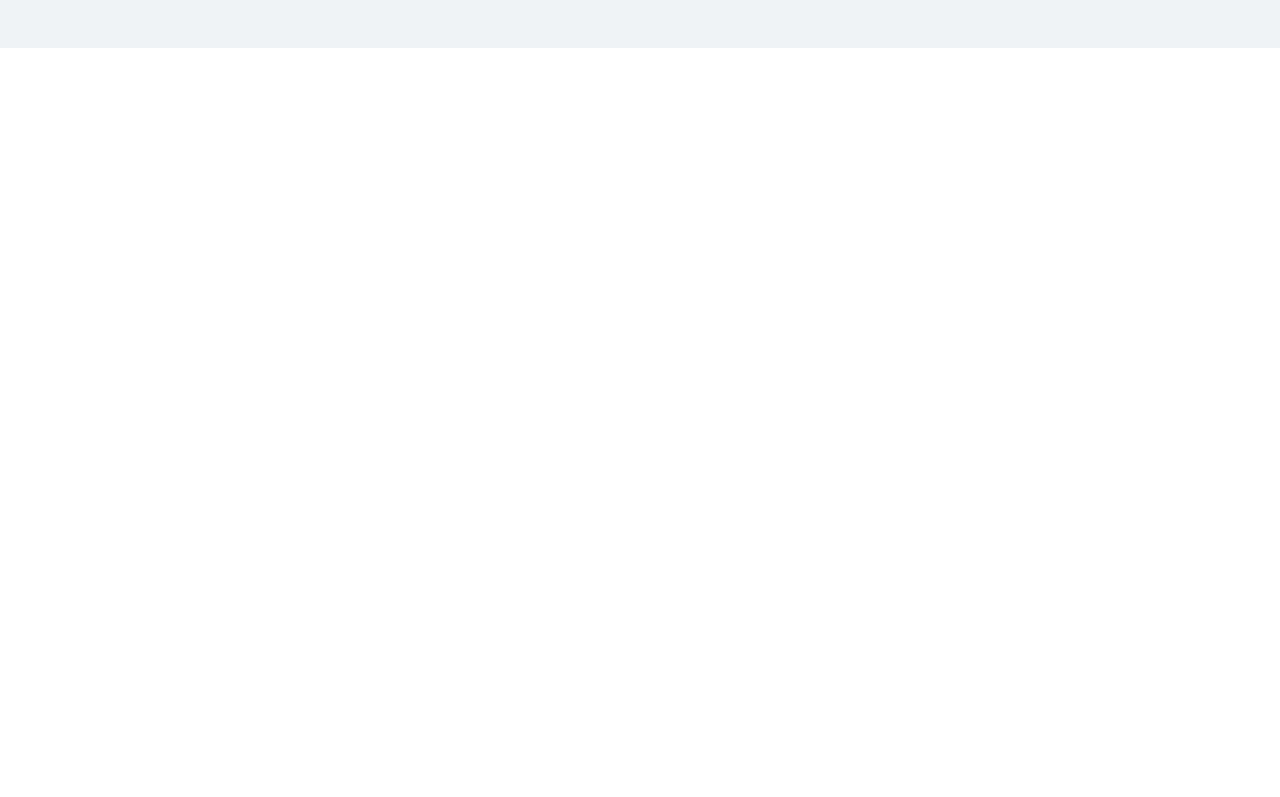
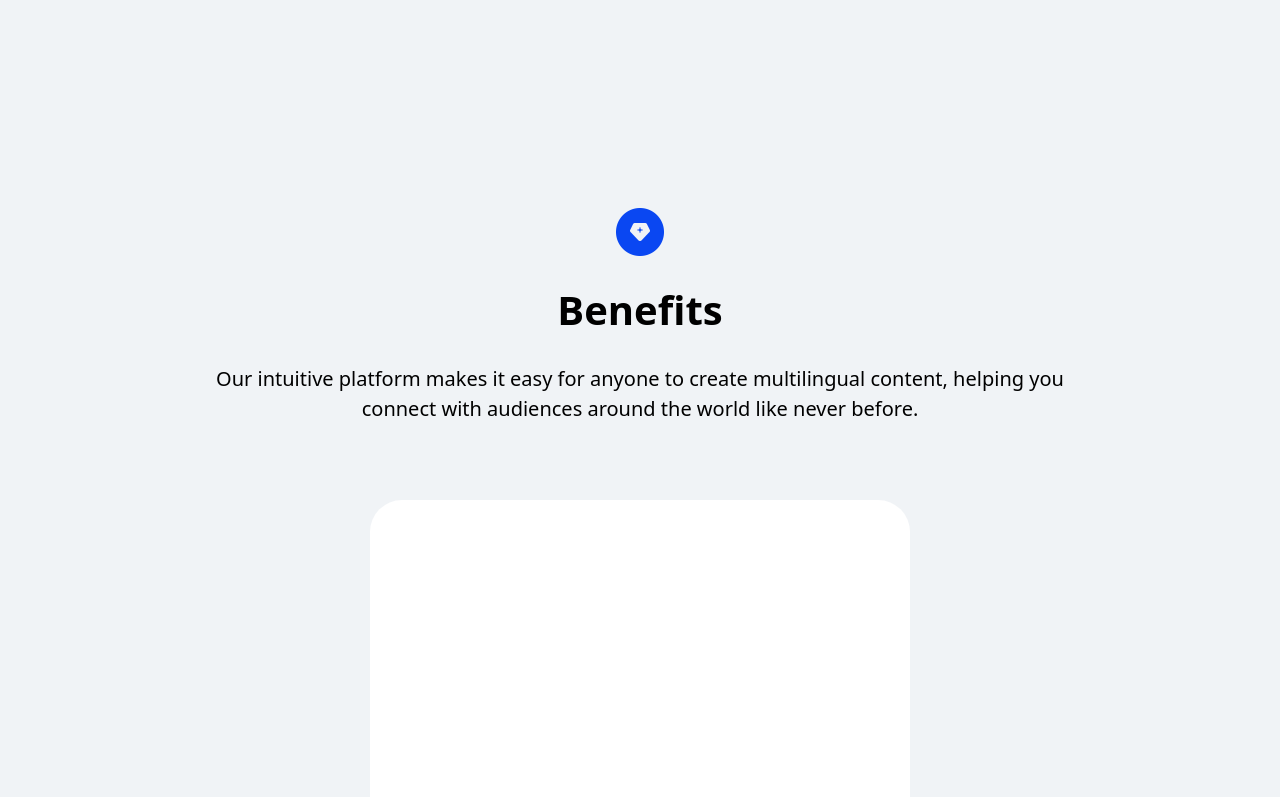
Before and after one commit to shrikarlekkala/MetaFrazoUI, a React (Vite) app in the folder frontend/: page / in a window 1280 px wide. Shown: the part 6864-7661 px from the top of the page. Before the commit the page ends 6912 px from the top, so only its background shows below. Built offline with nearby package versions, Linux system fonts and the light colour scheme.

Commit message:
feat: Add Benefits and Reviews sections to homepage

```diff
--- a/frontend/src/App.jsx
+++ b/frontend/src/App.jsx
@@ -1,7 +1,9 @@
+import Benefits from "./sections/Benefits";
 import Features from "./sections/Features";
 import Guide from "./sections/Guide";
 import Hero from "./sections/Hero";
 import PreTest from "./sections/PreTest";
+import Reviews from "./sections/Reviews";
 import ShowReel from "./sections/ShowReel";
 import Testimonials from "./sections/Testimonials";
 
@@ -14,6 +16,8 @@ export default function App() {
     <Testimonials/>
     <Features/>
     <Guide/>
+    <Benefits/>
+    <Reviews/>
     </>
   )
 }
--- /dev/null
+++ b/frontend/src/sections/Benefits.jsx
@@ -0,0 +1,25 @@
+import React from 'react'
+
+function Benefits() {
+    return (
+        <>
+            <div className="bg-[#F0F3F6] flex w-full justify-center items-center flex-col py-40">
+                <img src="assets\Benifits.png" alt="" srcset="" className='w-[48px]' />
+                <div className="text-[40px] font-bold my-6">Benefits</div>
+                <div className="text-[20px] text-center">
+                    Our intuitive platform makes it easy for anyone to create multilingual content, helping you <br />
+                    connect with audiences around the world like never before.
+                </div>
+                <div className="w-4/5 flex flex-wrap justify-center mt-16 my-[64px]">
+                    <div className="w-[540px] h-[408px] bg-white rounded-[32px] m-3"></div>
+                    <div className="w-[540px] h-[408px] bg-white rounded-[32px] m-3"></div>
+                    <div className="w-[540px] h-[408px] bg-white rounded-[32px] m-3"></div>
+                    <div className="w-[540px] h-[408px] bg-white rounded-[32px] m-3"></div>
+                </div>
+                <div className="w-[354px] bg-[#0A47F2] h-[51px] rounded-[16px] flex justify-center items-center text-white">Get Started Now</div>
+            </div>
+        </>
+    )
+}
+
+export default Benefits
--- a/frontend/src/sections/Guide.jsx
+++ b/frontend/src/sections/Guide.jsx
@@ -8,7 +8,7 @@ function Guide() {
                 <div className="text-[40px] font-bold my-6">
                     How It Works?
                 </div>
-                <div className="text-[20px]">
+                <div className="text-[20px] text-center">
                     Transforming your videos into multiple languages has never been easier! Follow these simple <br />steps to upload your content, choose your desired languages, and let our AI work its magic.
                 </div>
                 <div className="w-4/5 mt-12">
--- /dev/null
+++ b/frontend/src/sections/Reviews.jsx
@@ -0,0 +1,12 @@
+import React from 'react'
+
+function Reviews() {
+    return (
+        <>
+            <div className="bg-black w-full h-screen">
+
+            </div>
+        </>)
+}
+
+export default Reviews
```
Also changed, not shown: frontend/public/assets/Benifits.png (added).
